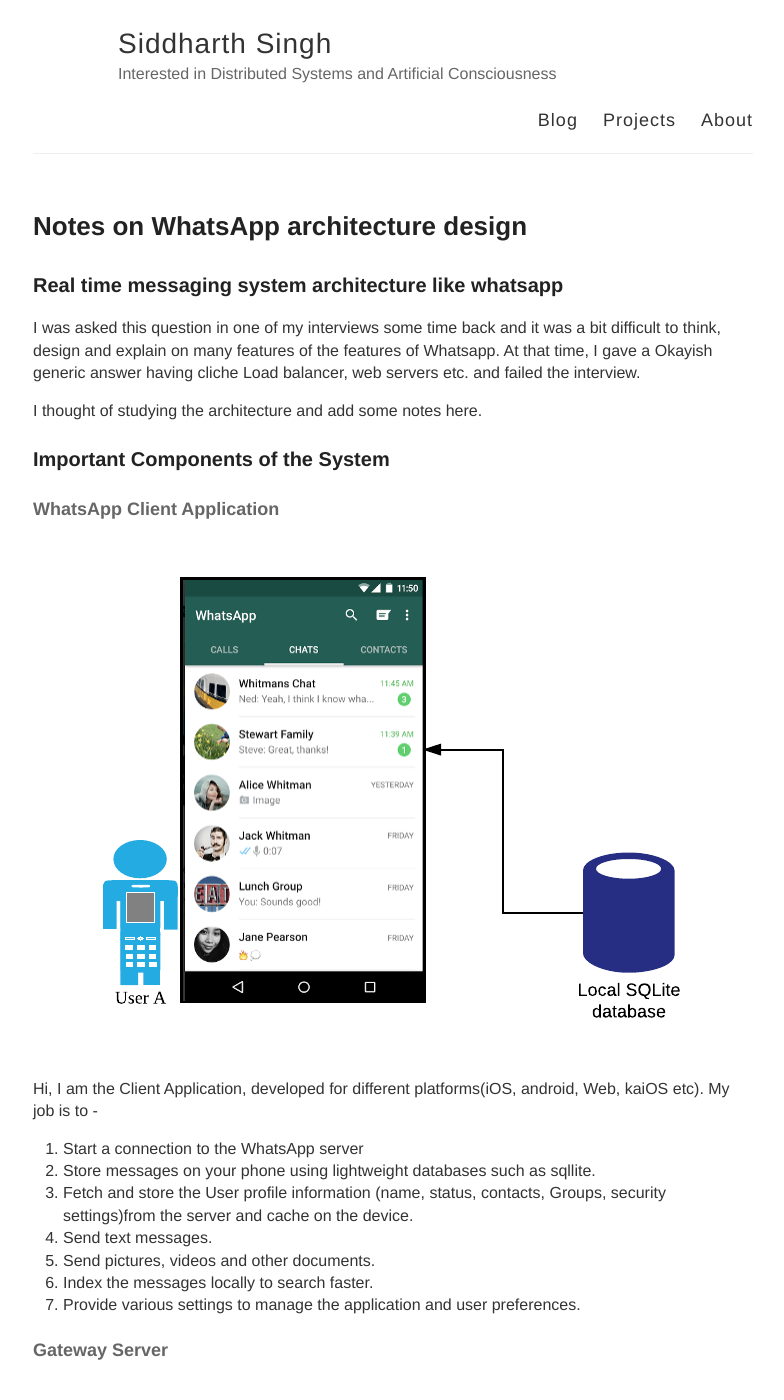
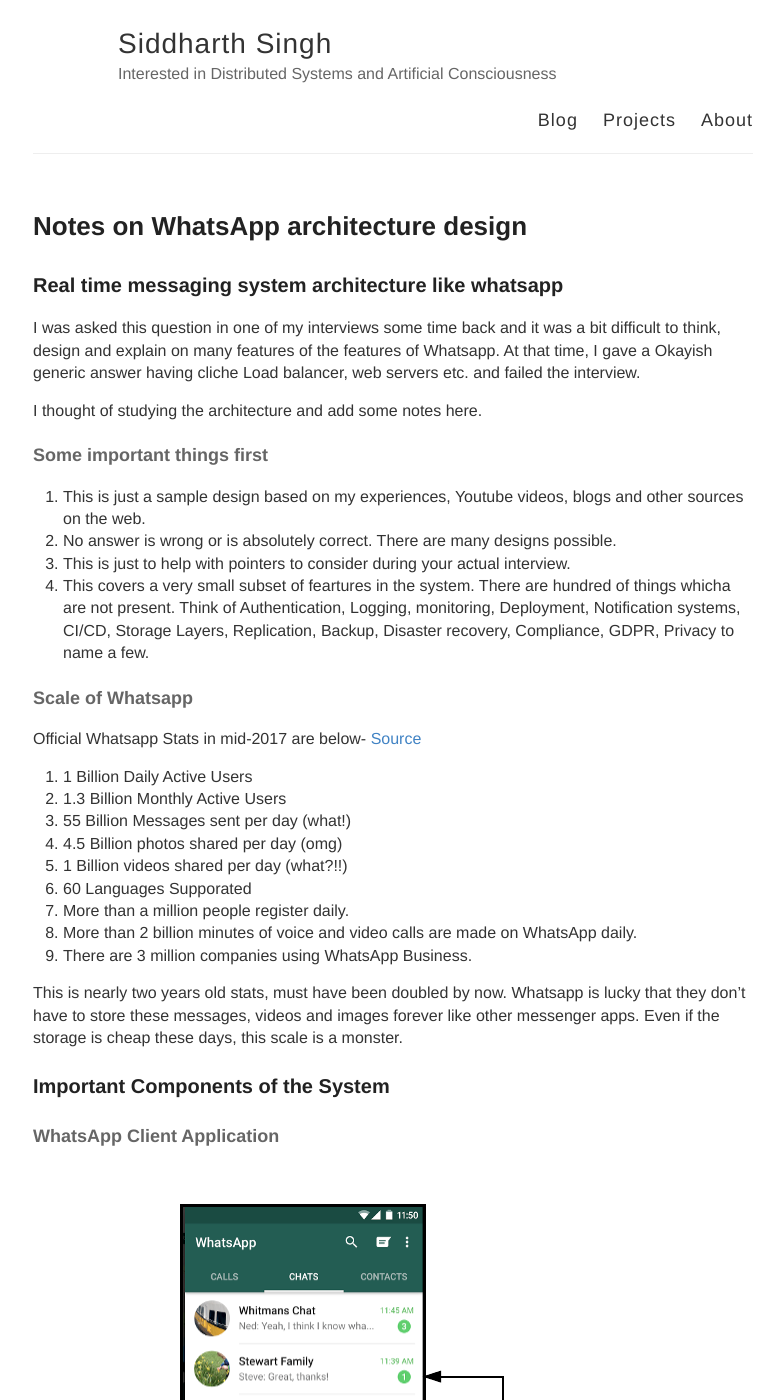
Before and after one commit to siddharthsingh89/siddharthsingh89.github.io, a Jekyll site: the page built from _posts/2020-01-25-WhatsApp-architecture-notes.md, in a window 1280 px wide and 1400 px high. Shown: the whole window, without its empty margins (247-1031 px from the left). Built offline with Jekyll 4.4.1, drawn with Linux system fonts in a browser that asks for light colours; comment, search, counter and statistics services are not loaded; some of the changed text lies outside the part shown.

Commit message:
Update 2020-01-25-WhatsApp-architecture-notes.md

````diff
--- a/_posts/2020-01-25-WhatsApp-architecture-notes.md
+++ b/_posts/2020-01-25-WhatsApp-architecture-notes.md
@@ -11,7 +11,28 @@ of the features of Whatsapp. At that time, I gave a Okayish generic answer havin
 
 I thought of studying the architecture and add some notes here.
 
+#### Some important things first
+1. This is just a sample design based on my experiences, Youtube videos, blogs and other sources on the web.
+2. No answer is wrong or is absolutely correct. There are many designs possible.
+3. This is just to help with pointers to consider during your actual interview.
+4. This covers a very small subset of feartures in the system. There are hundred of things whicha are not present. Think of
+Authentication, Logging, monitoring, Deployment,  Notification systems, CI/CD, Storage Layers, Replication, Backup, Disaster recovery, Compliance, GDPR, Privacy to name a few.
 
+
+#### Scale of Whatsapp
+Official Whatsapp Stats in mid-2017 are below- [Source](https://blog.whatsapp.com/10000631/Connecting-One-Billion-Users-Every-Day)
+1. 1 Billion Daily Active Users
+2. 1.3 Billion Monthly Active Users
+3. 55 Billion Messages sent per day (what!)
+4. 4.5 Billion photos shared per day (omg)
+5. 1 Billion videos shared per day (what?!!)
+6. 60 Languages Supporated
+7. More than a million people register daily.
+8. More than 2 billion minutes of voice and video calls are made on WhatsApp daily.
+9. There are 3 million companies using WhatsApp Business.
+
+This is nearly two years old stats, must have been doubled by now.
+Whatsapp is lucky that they don't have to store these messages, videos and images forever like other messenger apps. Even if the storage is cheap these days, this scale is a monster.
 
 
 ### Important Components of the System
@@ -52,6 +73,7 @@ Hello, I am your favourite user Service. I live in WhatsApp\FB data center. I st
   3. I can use relational database but it's best for me to use Read-optimized hight available key-value store for storing user information.
   4. Let's say I use Amazon Dynamo for storing it. I also interact with a Redis Cache before hitting the database.
   5. What I store is something like-
+
   ```json
     {
       "id" : "121212121212",
````
Also changed, not shown: other parts of _posts/2020-01-25-WhatsApp-architecture-notes.md (+1 -6 lines).
